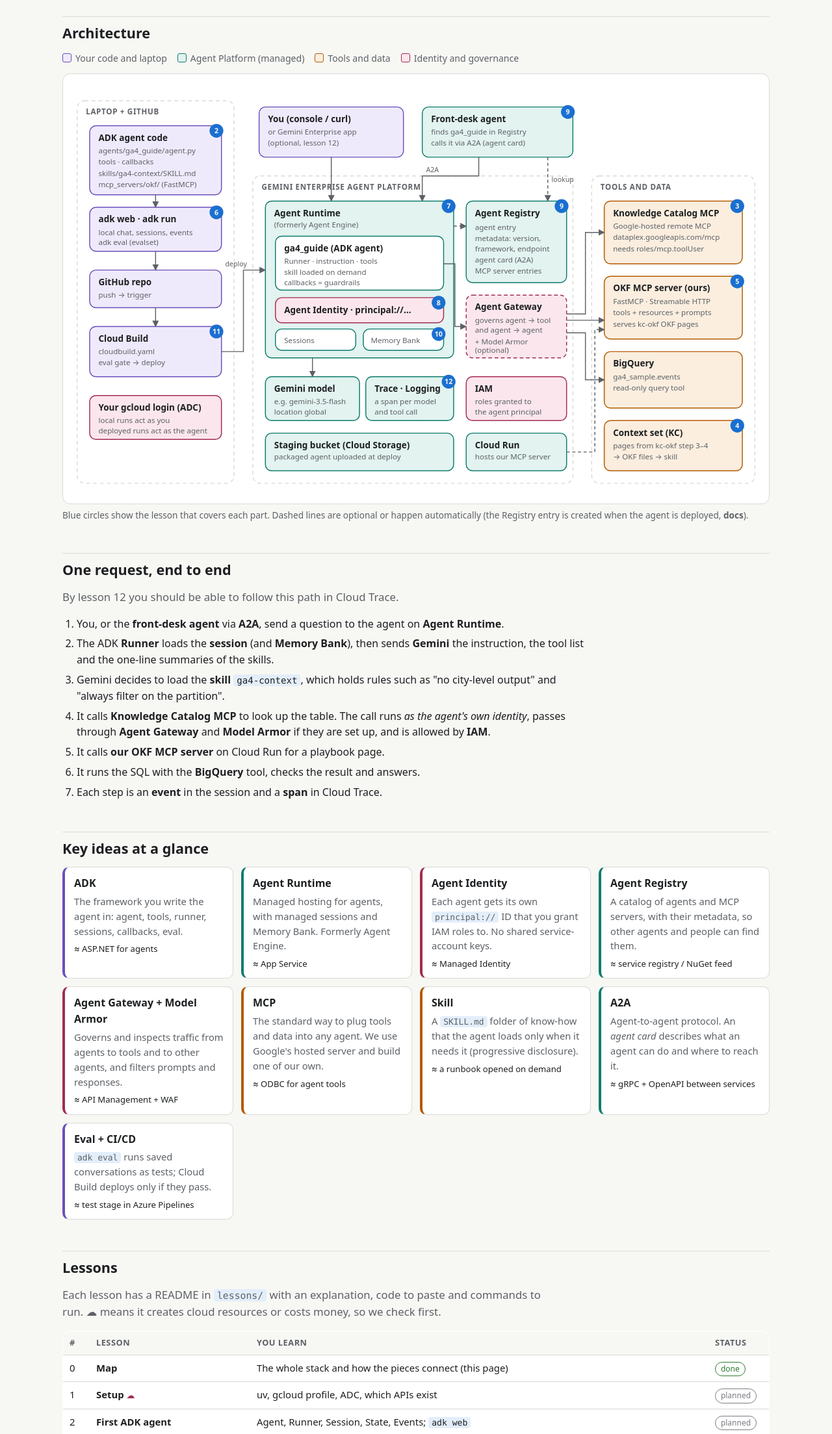
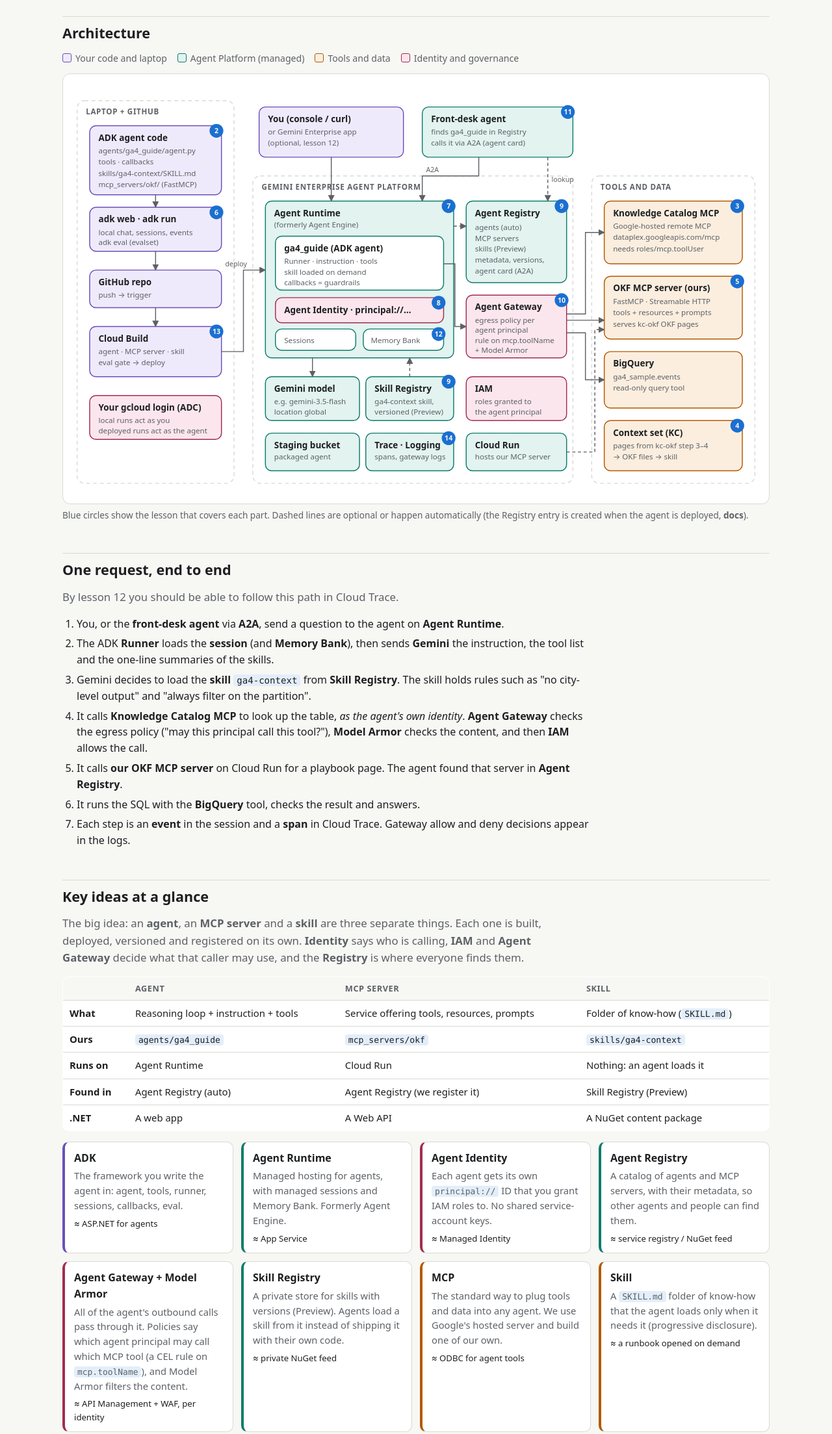
Before and after one commit to zkrsyed/agent-platform-poc, a plain HTML site: page index.html in a window 1280 px wide. Shown: the part 260-2467 px from the top of the page at 65% size. Drawn offline with Linux system fonts and the light colour scheme.

Commit message:
Plan v2: 16 lessons, three deployables, Skill Registry and Agent Gateway lessons
Co-Authored-By: Claude Opus 5.5 <noreply@anthropic.com>

```diff
--- a/index.html
+++ b/index.html
@@ -141,7 +141,7 @@ footer{margin-top:48px;color:var(--muted);font-size:.85rem}
 
   <rect class="bx dev" x="30" y="390" width="210" height="80"/>
   <text class="t" x="44" y="414">Cloud Build</text>
-  <text class="s" x="44" y="434">cloudbuild.yaml</text>
+  <text class="s" x="44" y="434">agent · MCP server · skill</text>
   <text class="s" x="44" y="452">eval gate → deploy</text>
 
   <rect class="bx gv" x="30" y="500" width="210" height="70"/>
@@ -179,19 +179,19 @@ footer{margin-top:48px;color:var(--muted);font-size:.85rem}
   <!-- registry -->
   <rect class="bx cl" x="630" y="190" width="160" height="130"/>
   <text class="t" x="644" y="214">Agent Registry</text>
-  <text class="s" x="644" y="236">agent entry</text>
-  <text class="s" x="644" y="254">metadata: version,</text>
-  <text class="s" x="644" y="270">framework, endpoint</text>
-  <text class="s" x="644" y="288">agent card (A2A)</text>
-  <text class="s" x="644" y="306">MCP server entries</text>
+  <text class="s" x="644" y="236">agents (auto)</text>
+  <text class="s" x="644" y="254">MCP servers</text>
+  <text class="s" x="644" y="270">skills (Preview)</text>
+  <text class="s" x="644" y="288">metadata, versions,</text>
+  <text class="s" x="644" y="306">agent card (A2A)</text>
 
   <!-- gateway -->
-  <rect class="bx gv" x="630" y="340" width="160" height="100" stroke-dasharray="6 4"/>
+  <rect class="bx gv" x="630" y="340" width="160" height="100"/>
   <text class="t" x="644" y="364">Agent Gateway</text>
-  <text class="s" x="644" y="384">governs agent → tool</text>
-  <text class="s" x="644" y="400">and agent → agent</text>
-  <text class="s" x="644" y="418">+ Model Armor</text>
-  <text class="s" x="644" y="432">(optional)</text>
+  <text class="s" x="644" y="384">egress policy per</text>
+  <text class="s" x="644" y="400">agent principal</text>
+  <text class="s" x="644" y="416">rule on mcp.toolName</text>
+  <text class="s" x="644" y="432">+ Model Armor</text>
 
   <!-- bottom platform row -->
   <rect class="bx cl" x="310" y="470" width="150" height="70"/>
@@ -200,18 +200,22 @@ footer{margin-top:48px;color:var(--muted);font-size:.85rem}
   <text class="s" x="324" y="530">location global</text>
 
   <rect class="bx cl" x="470" y="470" width="140" height="70"/>
-  <text class="t" x="484" y="494">Trace · Logging</text>
-  <text class="s" x="484" y="514">a span per model</text>
-  <text class="s" x="484" y="530">and tool call</text>
+  <text class="t" x="484" y="494">Skill Registry</text>
+  <text class="s" x="484" y="514">ga4-context skill,</text>
+  <text class="s" x="484" y="530">versioned (Preview)</text>
 
   <rect class="bx gv" x="630" y="470" width="160" height="70"/>
   <text class="t" x="644" y="494">IAM</text>
   <text class="s" x="644" y="514">roles granted to</text>
   <text class="s" x="644" y="530">the agent principal</text>
 
-  <rect class="bx cl" x="310" y="560" width="300" height="60"/>
-  <text class="t" x="324" y="584">Staging bucket (Cloud Storage)</text>
-  <text class="s" x="324" y="602">packaged agent uploaded at deploy</text>
+  <rect class="bx cl" x="310" y="560" width="150" height="60"/>
+  <text class="t" x="324" y="584">Staging bucket</text>
+  <text class="s" x="324" y="602">packaged agent</text>
+
+  <rect class="bx cl" x="470" y="560" width="140" height="60"/>
+  <text class="t" x="484" y="584">Trace · Logging</text>
+  <text class="s" x="484" y="602">spans, gateway logs</text>
 
   <rect class="bx cl" x="630" y="560" width="160" height="60"/>
   <text class="t" x="644" y="584">Cloud Run</text>
@@ -261,22 +265,26 @@ footer{margin-top:48px;color:var(--muted);font-size:.85rem}
   <path class="ln" d="M790 400 H820 V475 H850" marker-end="url(#ah)"/>
   <!-- agent to gemini -->
   <path class="ln" d="M385 440 V470" marker-end="url(#ah)"/>
+  <!-- skill loaded from Skill Registry -->
+  <path class="ln dash" d="M540 470 V440" marker-end="url(#ah)"/>
   <!-- cloud run hosts OKF MCP -->
   <path class="ln dash" d="M790 590 H835 V395 H850" marker-end="url(#ah)"/>
 
   <!-- lesson numbers -->
   <g><circle class="num" cx="232" cy="78" r="11"/><text class="numt" x="232" y="82" text-anchor="middle">2</text></g>
   <g><circle class="num" cx="232" cy="208" r="11"/><text class="numt" x="232" y="212" text-anchor="middle">6</text></g>
-  <g><circle class="num" cx="232" cy="398" r="11"/><text class="numt" x="232" y="402" text-anchor="middle">11</text></g>
+  <g><circle class="num" cx="232" cy="398" r="11"/><text class="numt" x="232" y="402" text-anchor="middle">13</text></g>
   <g><circle class="num" cx="602" cy="198" r="11"/><text class="numt" x="602" y="202" text-anchor="middle">7</text></g>
   <g><circle class="num" cx="586" cy="352" r="11"/><text class="numt" x="586" y="356" text-anchor="middle">8</text></g>
   <g><circle class="num" cx="782" cy="198" r="11"/><text class="numt" x="782" y="202" text-anchor="middle">9</text></g>
-  <g><circle class="num" cx="792" cy="48" r="11"/><text class="numt" x="792" y="52" text-anchor="middle">9</text></g>
+  <g><circle class="num" cx="782" cy="348" r="11"/><text class="numt" x="782" y="352" text-anchor="middle">10</text></g>
+  <g><circle class="num" cx="792" cy="48" r="11"/><text class="numt" x="792" y="52" text-anchor="middle">11</text></g>
   <g><circle class="num" cx="1062" cy="198" r="11"/><text class="numt" x="1062" y="202" text-anchor="middle">3</text></g>
   <g><circle class="num" cx="1062" cy="318" r="11"/><text class="numt" x="1062" y="322" text-anchor="middle">5</text></g>
   <g><circle class="num" cx="1062" cy="548" r="11"/><text class="numt" x="1062" y="552" text-anchor="middle">4</text></g>
-  <g><circle class="num" cx="586" cy="402" r="11"/><text class="numt" x="586" y="406" text-anchor="middle">10</text></g>
-  <g><circle class="num" cx="602" cy="478" r="11"/><text class="numt" x="602" y="482" text-anchor="middle">12</text></g>
+  <g><circle class="num" cx="586" cy="402" r="11"/><text class="numt" x="586" y="406" text-anchor="middle">12</text></g>
+  <g><circle class="num" cx="602" cy="478" r="11"/><text class="numt" x="602" y="482" text-anchor="middle">9</text></g>
+  <g><circle class="num" cx="602" cy="568" r="11"/><text class="numt" x="602" y="572" text-anchor="middle">14</text></g>
 </svg>
 </div>
 <p class="diagram-note">Blue circles show the lesson that covers each part. Dashed lines are optional or happen automatically (the Registry entry is created when the agent is deployed, <strong>docs</strong>).</p>
@@ -286,20 +294,34 @@ footer{margin-top:48px;color:var(--muted);font-size:.85rem}
 <ol class="flow">
   <li>You, or the <strong>front-desk agent</strong> via <strong>A2A</strong>, send a question to the agent on <strong>Agent Runtime</strong>.</li>
   <li>The ADK <strong>Runner</strong> loads the <strong>session</strong> (and <strong>Memory Bank</strong>), then sends <strong>Gemini</strong> the instruction, the tool list and the one-line summaries of the skills.</li>
-  <li>Gemini decides to load the <strong>skill</strong> <code>ga4-context</code>, which holds rules such as "no city-level output" and "always filter on the partition".</li>
-  <li>It calls <strong>Knowledge Catalog MCP</strong> to look up the table. The call runs <em>as the agent's own identity</em>, passes through <strong>Agent Gateway</strong> and <strong>Model Armor</strong> if they are set up, and is allowed by <strong>IAM</strong>.</li>
-  <li>It calls <strong>our OKF MCP server</strong> on Cloud Run for a playbook page.</li>
+  <li>Gemini decides to load the <strong>skill</strong> <code>ga4-context</code> from <strong>Skill Registry</strong>. The skill holds rules such as "no city-level output" and "always filter on the partition".</li>
+  <li>It calls <strong>Knowledge Catalog MCP</strong> to look up the table, <em>as the agent's own identity</em>. <strong>Agent Gateway</strong> checks the egress policy ("may this principal call this tool?"), <strong>Model Armor</strong> checks the content, and then <strong>IAM</strong> allows the call.</li>
+  <li>It calls <strong>our OKF MCP server</strong> on Cloud Run for a playbook page. The agent found that server in <strong>Agent Registry</strong>.</li>
   <li>It runs the SQL with the <strong>BigQuery</strong> tool, checks the result and answers.</li>
-  <li>Each step is an <strong>event</strong> in the session and a <strong>span</strong> in Cloud Trace.</li>
+  <li>Each step is an <strong>event</strong> in the session and a <strong>span</strong> in Cloud Trace. Gateway allow and deny decisions appear in the logs.</li>
 </ol>
 
 <h2 id="concepts">Key ideas at a glance</h2>
+<p class="lede">The big idea: an <strong>agent</strong>, an <strong>MCP server</strong> and a <strong>skill</strong> are three separate things. Each one is built, deployed, versioned and registered on its own. <strong>Identity</strong> says who is calling, <strong>IAM</strong> and <strong>Agent Gateway</strong> decide what that caller may use, and the <strong>Registry</strong> is where everyone finds them.</p>
+<div class="table-wrap" style="margin-bottom:16px">
+<table>
+  <thead><tr><th></th><th>Agent</th><th>MCP server</th><th>Skill</th></tr></thead>
+  <tbody>
+    <tr><td><strong>What</strong></td><td>Reasoning loop + instruction + tools</td><td>Service offering tools, resources, prompts</td><td>Folder of know-how (<code>SKILL.md</code>)</td></tr>
+    <tr><td><strong>Ours</strong></td><td><code>agents/ga4_guide</code></td><td><code>mcp_servers/okf</code></td><td><code>skills/ga4-context</code></td></tr>
+    <tr><td><strong>Runs on</strong></td><td>Agent Runtime</td><td>Cloud Run</td><td>Nothing: an agent loads it</td></tr>
+    <tr><td><strong>Found in</strong></td><td>Agent Registry (auto)</td><td>Agent Registry (we register it)</td><td>Skill Registry (Preview)</td></tr>
+    <tr><td><strong>.NET</strong></td><td>A web app</td><td>A Web API</td><td>A NuGet content package</td></tr>
+  </tbody>
+</table>
+</div>
 <div class="cards">
   <div class="card" style="--c:var(--dev)"><h3>ADK</h3><p>The framework you write the agent in: agent, tools, runner, sessions, callbacks, eval.</p><span class="net">≈ ASP.NET for agents</span></div>
   <div class="card" style="--c:var(--cloud)"><h3>Agent Runtime</h3><p>Managed hosting for agents, with managed sessions and Memory Bank. Formerly Agent Engine.</p><span class="net">≈ App Service</span></div>
   <div class="card" style="--c:var(--gov)"><h3>Agent Identity</h3><p>Each agent gets its own <code>principal://</code> ID that you grant IAM roles to. No shared service-account keys.</p><span class="net">≈ Managed Identity</span></div>
   <div class="card" style="--c:var(--cloud)"><h3>Agent Registry</h3><p>A catalog of agents and MCP servers, with their metadata, so other agents and people can find them.</p><span class="net">≈ service registry / NuGet feed</span></div>
-  <div class="card" style="--c:var(--gov)"><h3>Agent Gateway + Model Armor</h3><p>Governs and inspects traffic from agents to tools and to other agents, and filters prompts and responses.</p><span class="net">≈ API Management + WAF</span></div>
+  <div class="card" style="--c:var(--gov)"><h3>Agent Gateway + Model Armor</h3><p>All of the agent's outbound calls pass through it. Policies say which agent principal may call which MCP tool (a CEL rule on <code>mcp.toolName</code>), and Model Armor filters the content.</p><span class="net">≈ API Management + WAF, per identity</span></div>
+  <div class="card" style="--c:var(--cloud)"><h3>Skill Registry</h3><p>A private store for skills with versions (Preview). Agents load a skill from it instead of shipping it with their own code.</p><span class="net">≈ private NuGet feed</span></div>
   <div class="card" style="--c:var(--tool)"><h3>MCP</h3><p>The standard way to plug tools and data into any agent. We use Google's hosted server and build one of our own.</p><span class="net">≈ ODBC for agent tools</span></div>
   <div class="card" style="--c:var(--tool)"><h3>Skill</h3><p>A <code>SKILL.md</code> folder of know-how that the agent loads only when it needs it (progressive disclosure).</p><span class="net">≈ a runbook opened on demand</span></div>
   <div class="card" style="--c:var(--cloud)"><h3>A2A</h3><p>Agent-to-agent protocol. An <em>agent card</em> describes what an agent can do and where to reach it.</p><span class="net">≈ gRPC + OpenAPI between services</span></div>
@@ -316,16 +338,18 @@ footer{margin-top:48px;color:var(--muted);font-size:.85rem}
     <tr><td>1</td><td><strong>Setup</strong> <span class="cost">☁</span></td><td>uv, gcloud profile, ADC, which APIs exist</td><td><span class="badge planned">planned</span></td></tr>
     <tr><td>2</td><td><strong>First ADK agent</strong></td><td>Agent, Runner, Session, State, Events; <code>adk web</code></td><td><span class="badge planned">planned</span></td></tr>
     <tr><td>3</td><td><strong>Tools + Google's MCP</strong></td><td>Function tools, toolsets, MCP client, Knowledge Catalog remote MCP, BigQuery tool</td><td><span class="badge planned">planned</span></td></tr>
-    <tr><td>4</td><td><strong>A skill</strong></td><td><code>SKILL.md</code>, <code>SkillToolset</code>, progressive disclosure; OKF's <code>okf-consume</code> skill</td><td><span class="badge planned">planned</span></td></tr>
+    <tr><td>4</td><td><strong>A skill (local)</strong></td><td><code>SKILL.md</code>, <code>SkillToolset</code>, progressive disclosure; OKF's <code>okf-consume</code> skill</td><td><span class="badge planned">planned</span></td></tr>
     <tr><td>5</td><td><strong>Your own MCP server</strong> <span class="cost">☁</span></td><td>FastMCP: tools, resources, prompts; stdio vs Streamable HTTP; Cloud Run</td><td><span class="badge planned">planned</span></td></tr>
     <tr><td>6</td><td><strong>Evaluate</strong></td><td><code>adk eval</code>, evalsets, built from kc-okf's 15 questions</td><td><span class="badge planned">planned</span></td></tr>
-    <tr><td>7</td><td><strong>Deploy to Agent Runtime</strong> <span class="cost">☁</span></td><td>Packaging, staging bucket, Agent Identity, managed sessions; the deliberate first 403</td><td><span class="badge planned">planned</span></td></tr>
-    <tr><td>8</td><td><strong>Identity, IAM, Gateway</strong> <span class="cost">☁</span></td><td>Principals, SPIFFE, least privilege; Agent Gateway, Model Armor; callbacks as guardrails</td><td><span class="badge planned">planned</span></td></tr>
-    <tr><td>9</td><td><strong>Registry + A2A</strong> <span class="cost">☁</span></td><td>Registry entries, agent metadata, agent card; a front-desk agent calls ours</td><td><span class="badge planned">planned</span></td></tr>
-    <tr><td>10</td><td><strong>Memory</strong> <span class="cost">☁</span></td><td>Session vs Memory Bank (optional)</td><td><span class="badge planned">planned</span></td></tr>
-    <tr><td>11</td><td><strong>CI/CD</strong> <span class="cost">☁</span></td><td>Cloud Build, eval gate, triggers, WIF; compared with <code>agents-cli</code> and Terraform</td><td><span class="badge planned">planned</span></td></tr>
-    <tr><td>12</td><td><strong>Tour: what ended up where</strong></td><td>Console and gcloud views of every piece; traces, logs; optional Gemini Enterprise publish</td><td><span class="badge planned">planned</span></td></tr>
-    <tr><td>13</td><td><strong>Score, record, clean up</strong> <span class="cost">☁</span></td><td>Setup D against kc-okf's A–C; cost; delete resources</td><td><span class="badge planned">planned</span></td></tr>
+    <tr><td>7</td><td><strong>Deploy the agent to Agent Runtime</strong> <span class="cost">☁</span></td><td>Packaging, staging bucket, Agent Identity, managed sessions; the deliberate first 403</td><td><span class="badge planned">planned</span></td></tr>
+    <tr><td>8</td><td><strong>Identity and IAM</strong> <span class="cost">☁</span></td><td>Principals, SPIFFE, least privilege; callbacks as guardrails</td><td><span class="badge planned">planned</span></td></tr>
+    <tr><td>9</td><td><strong>Registry: agents, MCP servers, skills</strong> <span class="cost">☁</span></td><td>Registry entries and metadata; publish the skill to Skill Registry and load it from there; register the MCP server and use it from 3 clients</td><td><span class="badge planned">planned</span></td></tr>
+    <tr><td>10</td><td><strong>Agent Gateway</strong> <span class="cost">☁</span></td><td>Egress policy per agent principal; allow <code>lookup_entry</code>, block <code>modify_entry</code>; permissive vs ENFORCED; Model Armor</td><td><span class="badge planned">planned</span></td></tr>
+    <tr><td>11</td><td><strong>A2A</strong> <span class="cost">☁</span></td><td>Agent card, <code>RemoteA2aAgent</code>; a front-desk agent finds ours in the Registry and calls it</td><td><span class="badge planned">planned</span></td></tr>
+    <tr><td>12</td><td><strong>Memory</strong> <span class="cost">☁</span></td><td>Session vs Memory Bank (optional)</td><td><span class="badge planned">planned</span></td></tr>
+    <tr><td>13</td><td><strong>CI/CD for three deployables</strong> <span class="cost">☁</span></td><td>A pipeline each for the agent, MCP server and skill; eval gate, triggers, WIF; compared with <code>agents-cli</code> and Terraform</td><td><span class="badge planned">planned</span></td></tr>
+    <tr><td>14</td><td><strong>Tour: what ended up where</strong></td><td>Console and gcloud views of every piece; traces, logs, gateway decisions</td><td><span class="badge planned">planned</span></td></tr>
+    <tr><td>15</td><td><strong>Score, record, clean up</strong> <span class="cost">☁</span></td><td>Setup D against kc-okf's A–C; cost; delete resources</td><td><span class="badge planned">planned</span></td></tr>
   </tbody>
 </table>
 </div>
@@ -387,6 +411,8 @@ const G = [
  ["FastMCP","Python library for writing an MCP server","Minimal APIs"],
  ["Agent Skill / SKILL.md","Know-how folder (instructions, references, scripts) loaded on demand with SkillToolset","A runbook opened when needed"],
  ["Progressive disclosure","The agent sees only skill summaries until it needs the full text","Lazy loading"],
+ ["Skill Registry","Private, versioned store for skills shared across agents (Preview)","Private NuGet feed"],
+ ["agent-platform-skill-registry","Google's skill for uploading and managing skills in Skill Registry","A CLI for the feed"],
  ["Agents talking to agents"],
  ["A2A","Agent2Agent protocol: one agent calls another over HTTP","gRPC between services"],
  ["Agent card","JSON at /.well-known/agent-card.json: name, skills, endpoint, auth","OpenAPI / WSDL"],
@@ -399,7 +425,12 @@ const G = [
  ["Principal","Anything IAM roles can be granted to","A SQL login"],
  ["Agent Registry","Catalog of agents and MCP servers with their metadata","Service registry / NuGet feed"],
  ["Agent metadata","Name, version, framework, capabilities, endpoint, agent card","A .nuspec"],
- ["Agent Gateway","Governs traffic between agents, tools and other agents","API Management"],
+ ["Managed Agents","Agents defined on the platform itself; they can mount registered skills","A hosted low-code app"],
+ ["Agent Gateway","Governs agent traffic; Agent Runtime routes outbound calls through it","API Management"],
+ ["Egress vs client-to-agent","Calls out of an agent vs calls into it","Outbound vs inbound firewall rules"],
+ ["Egress policy","Lets one agent principal call a destination (roles/iap.egressor)","A firewall rule tied to an identity"],
+ ["CEL condition","Rule such as mcp.toolName == \"lookup_entry\" to allow or deny single MCP tools","A WHERE clause on permissions"],
+ ["Permissive vs ENFORCED","Log what would be blocked vs actually block it","Audit mode vs deny mode"],
  ["Model Armor","Guardrails on prompts and responses; can run on Agent Gateway","A WAF for prompts"],
  ["Gemini Enterprise (app)","End-user app where agents can be published to colleagues","Teams app store"],
  ["Agent Starter Pack / agents-cli","Templates and CLI that scaffold an agent with CI/CD and Terraform","dotnet new templates"],
```
Also changed, not shown: 3 other files.
